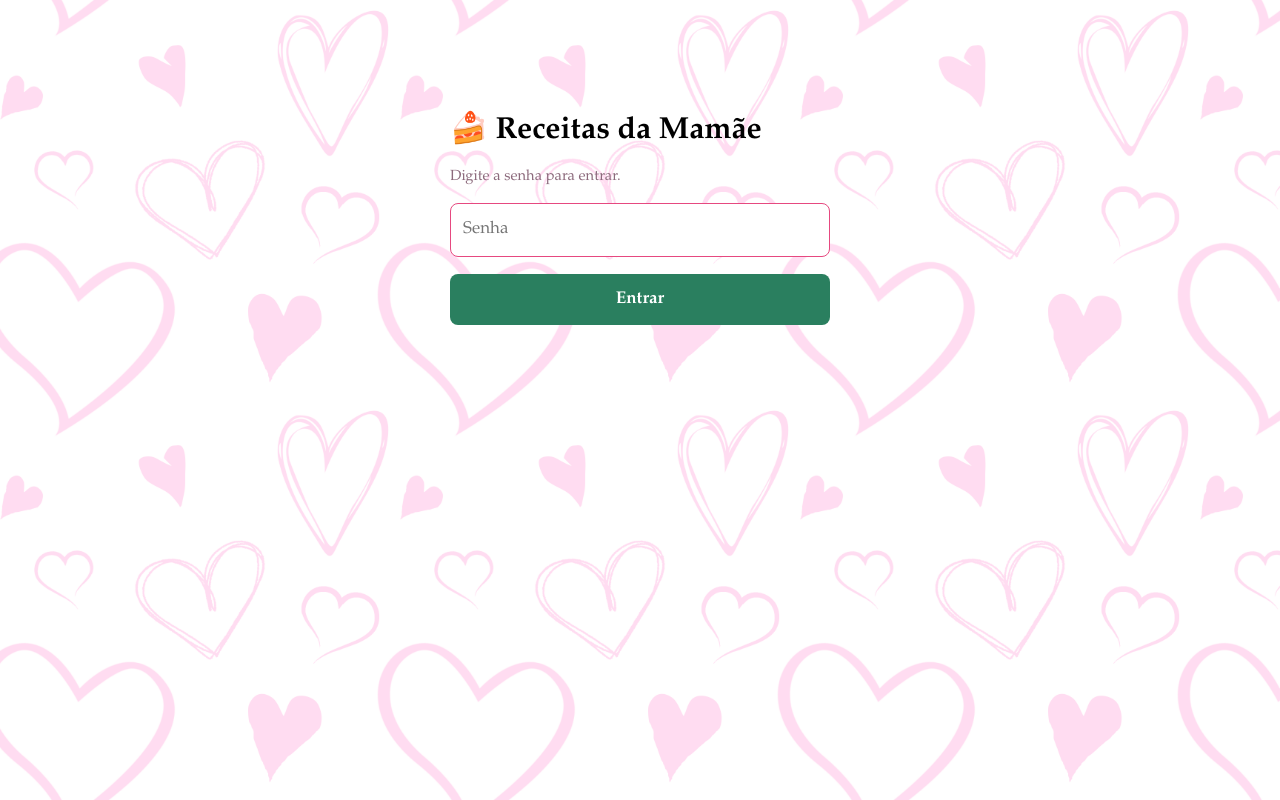
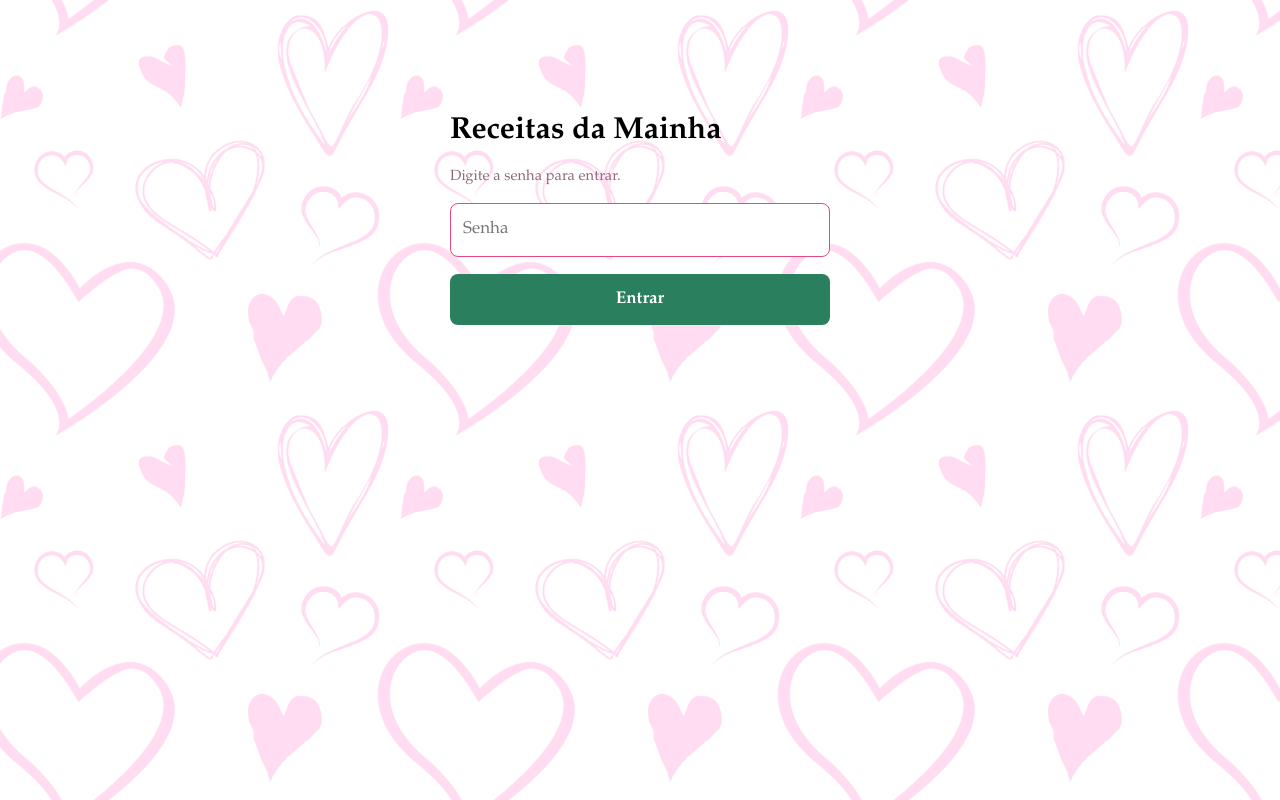
Before and after one commit to kowaalsky/mainha-receitas, a website: page index.html in a window 1280 px wide. Drawn offline with nearby package versions, Linux system fonts and the light colour scheme.

Commit message:
fixing intro

```diff
--- a/index.html
+++ b/index.html
@@ -97,7 +97,7 @@ async function carregar(){recipes=await api("GET","");}
 
 /* ---------- Login ---------- */
 function telaLogin(msg){
-  app.innerHTML=`<div class="login"><h1>🍰 Receitas da Mamãe</h1><p class="mut">Digite a senha para entrar.</p>
+  app.innerHTML=`<div class="login"><h1>Receitas da Mainha</h1><p class="mut">Digite a senha para entrar.</p>
   <input id="pw" type="password" placeholder="Senha" autocomplete="current-password" autofocus>
   <p><button class="btn" id="go" style="width:100%">Entrar</button></p><div class="err" id="e">${esc(msg||"")}</div></div>`;
   const go=async()=>{
```
